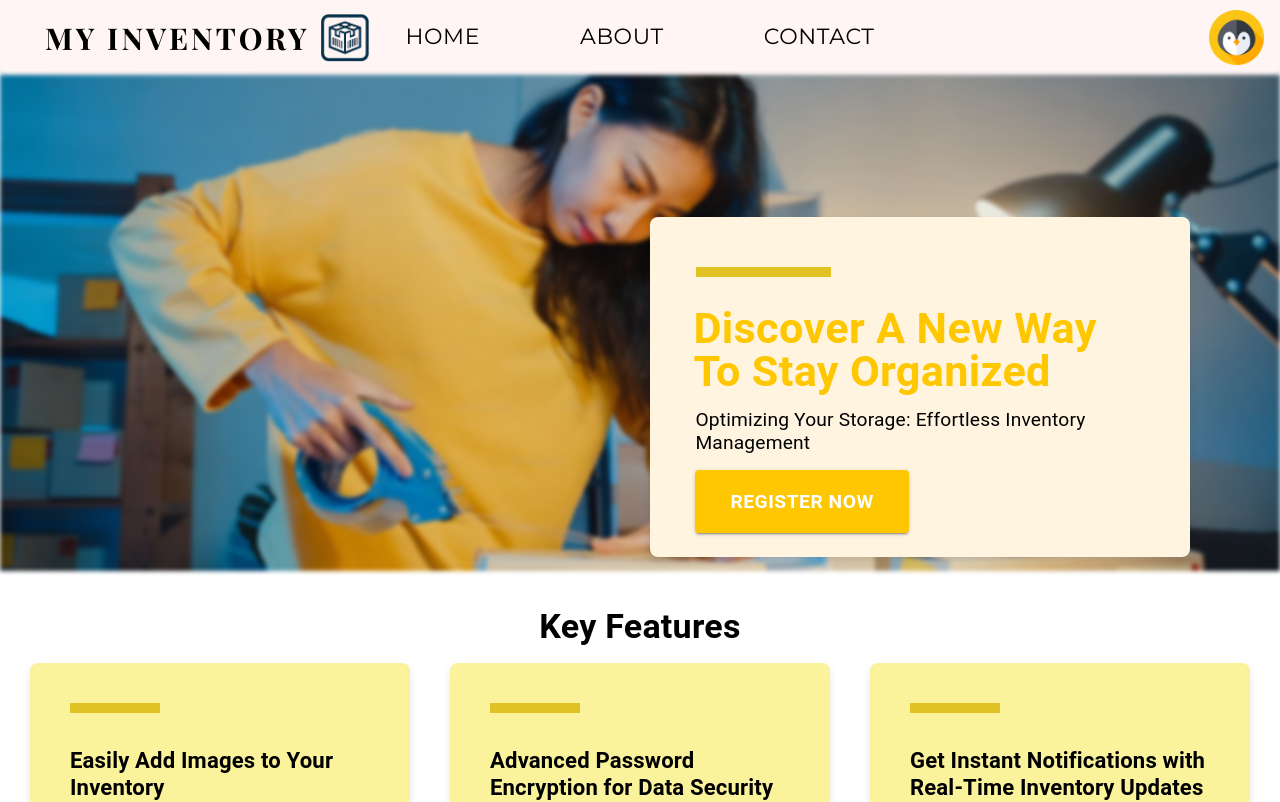
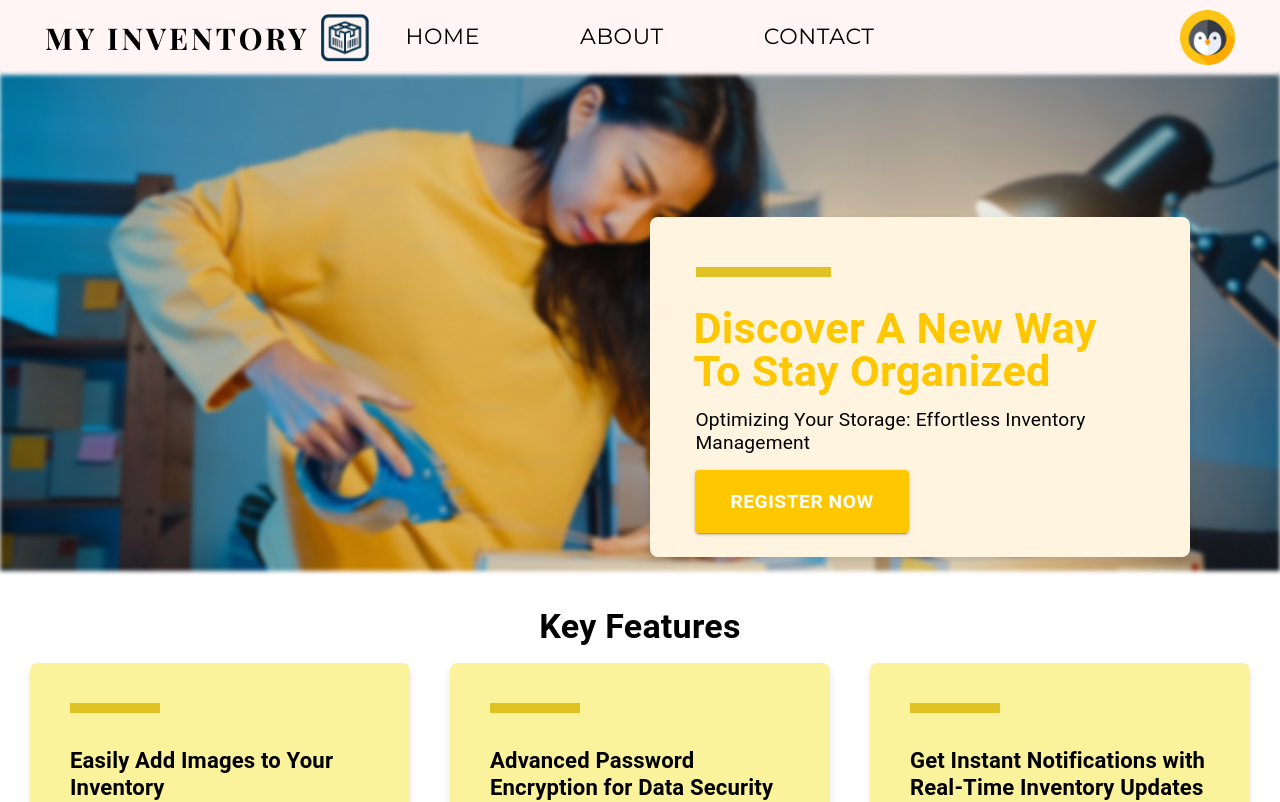
Before and after one commit to Luke7787/ImmaculateInventors, a React (Create React App) app: page / in a window 1280 px wide. Shown: the top 802 px of the page. Built offline with nearby package versions, Linux system fonts and the light colour scheme; a web font is replaced by a local one.

Commit message:
updated profile nav button right padding to be consistent with the padding on the left of logo text

```diff
--- a/src/Header/Header.module.scss
+++ b/src/Header/Header.module.scss
@@ -47,7 +47,7 @@ h1 {
 	height: 55px;
 	vertical-align: middle;
 	position: absolute;
-	right: 16px;
+	right: 45px;
 }
 
 .headerCenter {
```
